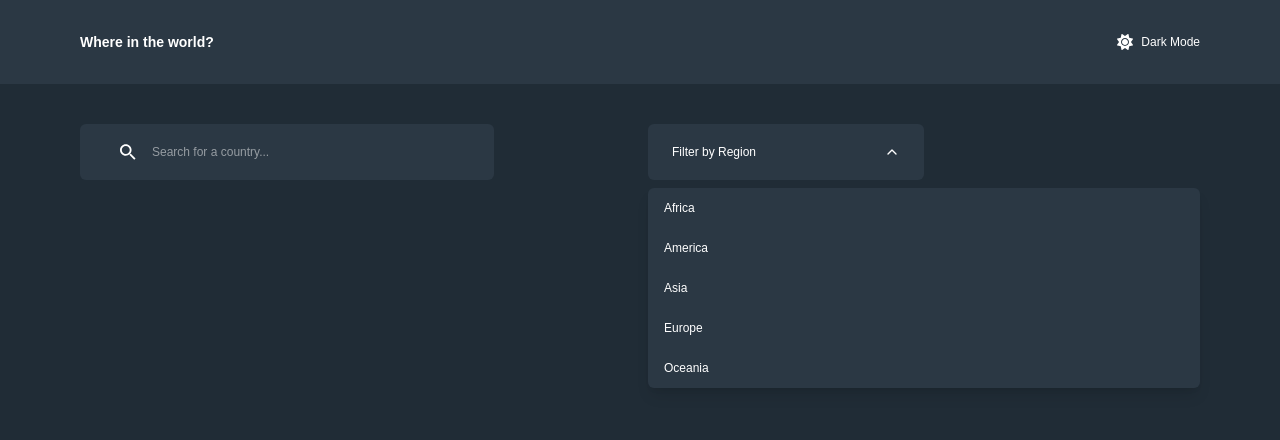
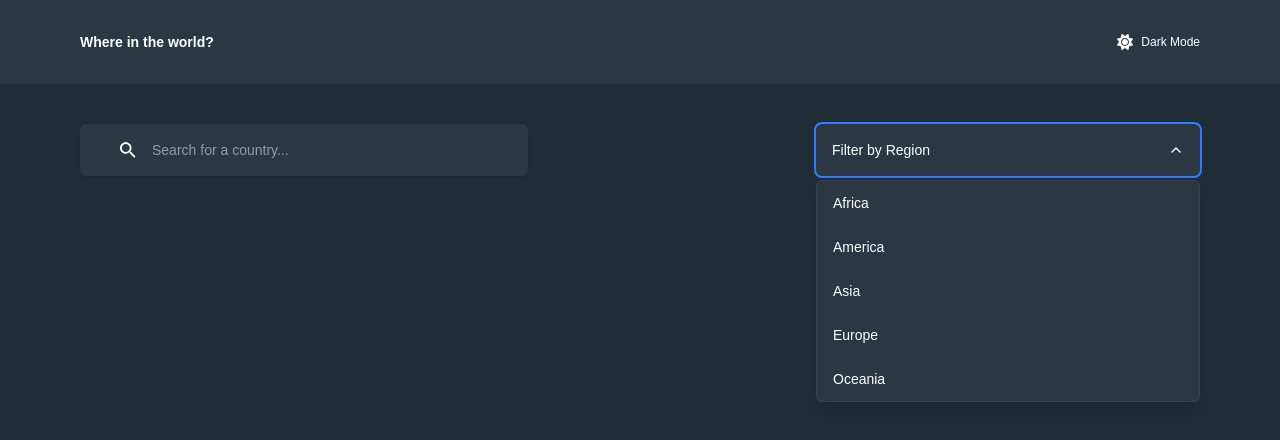
Before and after one commit to DrakeHermit/rest-countries-api, a React (Vite) app: page / in a window 1280 px wide. Both pictures are taken after a click on the button "Filter by Region". Shown: the top 440 px of the page. Built offline with nearby package versions, Linux system fonts and the light colour scheme.

Commit message:
fix: fixed the inconsistencies in my UI on different screen sizes

```diff
--- a/src/components/RegionFilter.tsx
+++ b/src/components/RegionFilter.tsx
@@ -1,7 +1,7 @@
 import { useState, useRef, useEffect } from 'react';
 import { ChevronDown } from 'lucide-react';
 
-export default function CustomDropdown() {
+export default function RegionFilter() {
   const [isOpen, setIsOpen] = useState<boolean>(false);
   const [selectedValue, setSelectedValue] = useState<string>('Filter by Region');
   const dropdownRef = useRef<HTMLDivElement>(null);
@@ -33,26 +33,24 @@ export default function CustomDropdown() {
   };
 
   return (
-    <div className="w-1/2 relative" ref={dropdownRef}>
-      {/* Dropdown Button */}
+    <div className="relative" ref={dropdownRef}>
       <button
         onClick={() => setIsOpen(!isOpen)}
-        className="w-full dark:bg-blue-900 text-white py-5  px-6 rounded-md flex items-center justify-between hover:bg-slate-600 transition-colors lg:w-1/2"
+        className="dark:bg-blue-900 w-full bg-white text-sm dark:text-white text-gray-900 py-4 px-4 rounded-md flex items-center justify-between hover:opacity-90 transition-opacity shadow-sm border-0 focus:outline-none focus:ring-2 cursor-pointer focus:ring-blue-500"
       >
-        <span className="text-xs">{selectedValue}</span>
+        <span>{selectedValue}</span>
         <ChevronDown
           className={`w-4 h-4 transition-transform ${isOpen ? 'rotate-180' : ''}`}
         />
       </button>
 
-      {/* Dropdown Menu */}
       {isOpen && (
-        <div className="absolute mt-2 md:w-full dark:bg-blue-900 rounded-md md:mt-2 shadow-lg z-10 overflow-hidden">
+        <div className="absolute top-full mt-1 w-full dark:bg-blue-900 bg-white rounded-md shadow-lg z-50 border dark:border-gray-700 border-gray-200">
           {options.map((option) => (
             <button
               key={option}
               onClick={() => handleSelect(option)}
-              className="w-full text-left px-4 py-3 text-white text-xs hover:bg-slate-600 transition-colors"
+              className="w-full text-left px-4 py-3 dark:text-white text-gray-900 text-sm hover:dark:bg-blue-800 hover:bg-gray-100 transition-colors first:rounded-t-md last:rounded-b-md cursor-pointer"
             >
               {option}
             </button>
--- a/src/components/SearchInput.tsx
+++ b/src/components/SearchInput.tsx
@@ -1,11 +1,15 @@
 export const SearchInput = () => {
   return (
-    <div className="flex items-center mb-500 md:w-1/2 relative">
-      <img src="/src/assets/search.svg" className="absolute left-500" alt="Search Icon" />
+    <div className="relative">
+      <img
+        src="/src/assets/search.svg"
+        className="absolute left-500 top-1/2 transform -translate-y-1/2 w-4 h-4"
+        alt="Search Icon"
+      />
       <input
         type="text"
         placeholder="Search for a country..."
-        className="w-full py-5 pl-18 lg:w-9/12 border border-none rounded-md dark:bg-blue-900 text-xs dark:text-white focus:outline-none focus:ring-2 focus:ring-blue-500"
+        className="py-4 pl-18 pr-6 rounded-md dark:bg-blue-900 w-full bg-white text-sm dark:text-white text-gray-900 border-0 focus:outline-none focus:ring-2 focus:ring-blue-500 shadow-sm"
       />
     </div>
   )
--- a/src/pages/MainPage.tsx
+++ b/src/pages/MainPage.tsx
@@ -1,13 +1,32 @@
-import RegionFilter  from "../components/RegionFilter"
+import RegionFilter from "../components/RegionFilter"
 import { SearchInput } from "../components/SearchInput"
 
 export const MainPage = () => {
   return (
-    <main className="dark:text-white text-gray-950 dark:bg-blue-950 px-200 py-300 md:p-500 lg:px-1000  min-h-screen">
-      <div className="md:flex lg:justify-between md:gap-4">
-        <SearchInput />
-        <RegionFilter />
-      </div>
+    <main className="dark:text-white text-gray-950 dark:bg-blue-950 bg-gray-50 min-h-screen">
+
+
+      <div className="flex flex-col py-500 px-5 gap-2 mb-8 md:flex-row md:justify-between md:items-center md:px-500 lg:px-1000">
+
+          {/* Search Input */}
+          <div className="w-full md:flex-1 md:max-w-md mb-500 md:mb-0">
+            <SearchInput />
+          </div>
+
+          {/* Region Filter - Half width on mobile, fixed width on larger screens */}
+          <div className="w-1/2 md:w-80 md:ml-auto lg:w-96">
+            <RegionFilter />
+          </div>
+
+        </div>
+
+
+        {/* Countries Grid - Add your countries here */}
+        <div className="grid grid-cols-1 md:grid-cols-2 lg:grid-cols-3 xl:grid-cols-4 gap-6">
+          {/* Your country cards will go here */}
+        </div>
+
+
     </main>
   )
 }
```
